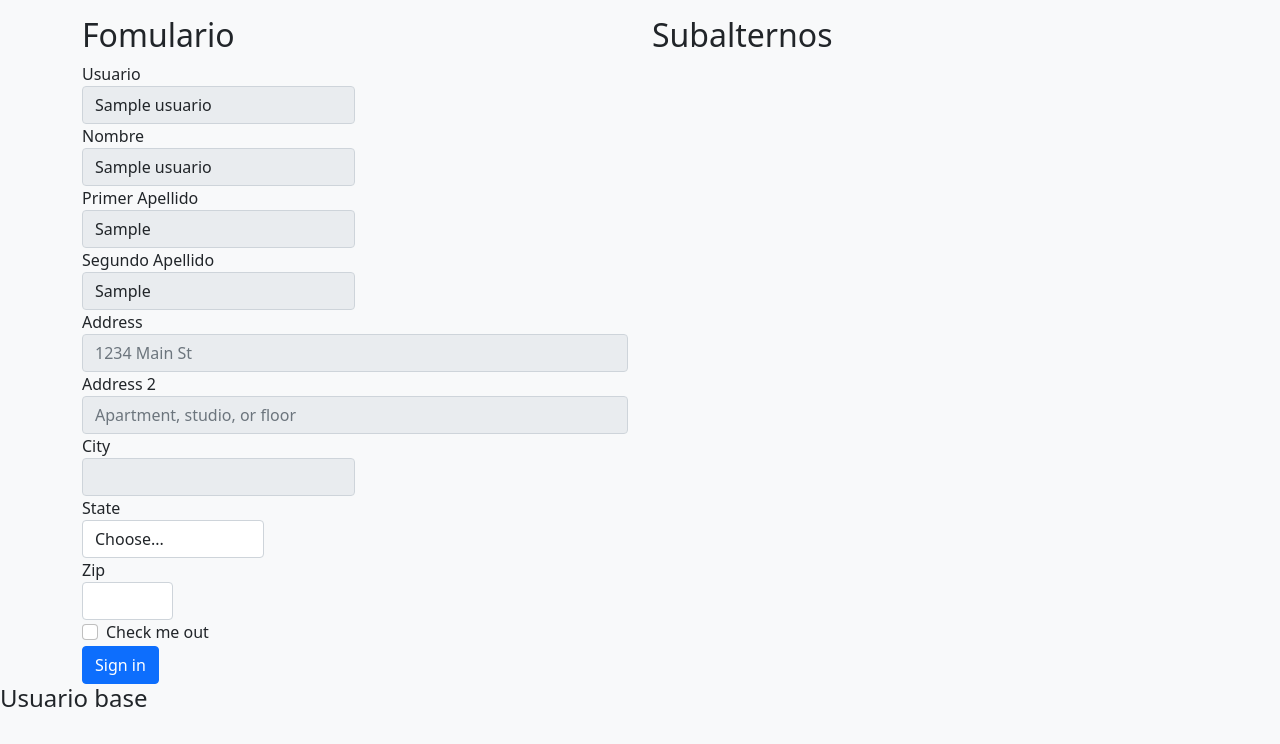
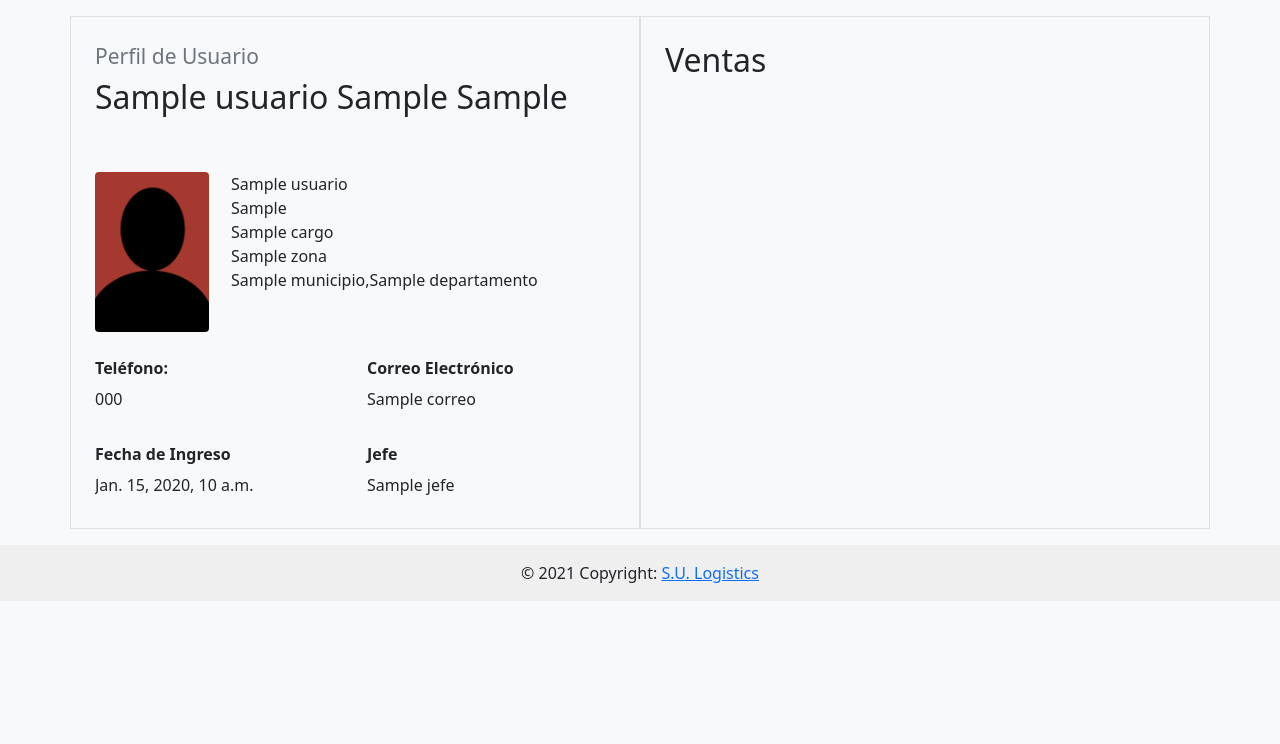
Before and after one commit to nikolo520/pr_tecnica, a Django app: template templates/usuario/detail.html in a window 1280 px wide. Shown: the part 56-800 px from the top of the page. Run offline with Django 3.2, Linux system fonts and the light colour scheme; the template is opened without the code that fills it: most values are stand-ins (such as "Sample title", 1, 10 or a date in 2020); some libraries are stand-ins or nearby versions.

Commit message:
Cambios en usuario

```diff
--- a/apps/usuario/models.py
+++ b/apps/usuario/models.py
@@ -12,11 +12,12 @@ class Usuario(models.Model):
     departamento = models.CharField(null=True,blank=True,max_length=50)
     municipio = models.CharField(null=True,blank=True,max_length=50)
     jefe = models.ForeignKey('self', related_name="origin", null=True, blank=True, on_delete=models.CASCADE,default='')
-    cargo = models.CharField(null=True,blank=True,max_length=50, choices=cargos_list)
-    email = models.CharField(null=True,blank=True,max_length=50)
+    cargo = models.CharField(null=True,blank=True,max_length=50, choices=cargos_list,default='Ejecutivo_Comercial')
+    correo = models.CharField(null=True,blank=True,max_length=50)
     telefono = models.CharField(null=True,blank=True,max_length=50)
     numero_empleado = models.CharField(null=True,blank=True,max_length=50)
     fecha_nacimiento = models.DateField()
     fecha_ingreso = models.DateField()
     identificacion = models.CharField(null=True,blank=True,max_length=50)
+    foto = models.FileField(upload_to='uploads/',default='')
     activo = models.BooleanField(default=True)
--- a/apps/usuario/urls.py
+++ b/apps/usuario/urls.py
@@ -1,9 +1,10 @@
 
 from django.urls import path
-from apps.usuario.views import index,detail,next
+from apps.usuario.views import index,detail,create,next
 from django.contrib.auth.decorators import login_required
 urlpatterns = [
     path('', login_required(index),name='index'),
     path('detail/<id_usuario>/', login_required(detail),name='detail'),
+    path('create/', login_required(create),name='create'),
     path('next/<usuario>/', login_required(next),name='next'),
 ]
--- a/templates/usuario/detail.html
+++ b/templates/usuario/detail.html
@@ -1,75 +1,60 @@
 {% extends 'base/base.html' %}
-
+{% load static %}
 {% block title %}  Detail {% endblock %}
 {% block header %}
-    <h4>Usuario {{ usuario.nombres }}</h4>
+
 {% endblock %}
 {% block content %}
     <div class="row">
-        <div class="col-6">
-            <h2>Fomulario</h2>
-            <form>
-                <div class="form-row">
+      <div class="col-md-6 border container p-4 mb-3">
+        <h4><small class="text-muted">Perfil de Usuario</small></h4>
+        <h2>{{ usuario.nombres }} {{ usuario.apellido1 }} {{ usuario.apellido2 }} </br></h2>
+        <br></br>
+        <div class="row">
+          <div class="form-group col-md-3">
+            <img src="{% static 'images/M1.jpg' %}" class="rounded mx-auto d-block profile_photo" alt="Perfil">
+          </div>
+          <div class="form-group col-md-9">
+            {{ usuario.usuario }}<br>
+            {{ usuario.numero_empleado }}<br>
+            {{ usuario.cargo }}<br>
+            {{ usuario.zona }}<br>
+            {{ usuario.municipio }},{{ usuario.departamento }}</br>
+          </div>
+        </div>
+        <br>
+        <div class="row">
           <div class="form-group col-md-6">
-                    <label for="inputEmail4">Usuario</label>
-                    <input type="text" class="form-control" id="inputEmail4" placeholder="Usuario" value="{{ usuario.usuario }}" readonly>
+            <label for="telefono"><strong>Teléfono:</strong></label>
+            <input type="text" class="form-control-plaintext" id="telefono" placeholder="Teléfono" value="{{ usuario.telefono }}" readonly>
           </div>
           <div class="form-group col-md-6">
-                    <label for="inputPassword4">Nombre</label>
-                    <input type="text" class="form-control" id="inputPassword4" placeholder="Nombres" value="{{ usuario.nombres }}" readonly>
+            <label for="correo"><strong>Correo Electrónico</strong></label>
+            <input type="text" class="form-control-plaintext" id="correo" placeholder="Correo Electrónico" value="{{ usuario.correo }}" readonly>
           </div>
         </div>
-                <div class="form-row">
+        </br>
+        <div class="row">
             <div class="form-group col-md-6">
-                      <label for="inputEmail4">Primer Apellido</label>
-                      <input type="text" class="form-control" id="inputEmail4" placeholder="Email" value="{{ usuario.apellido1 }}" readonly>
+              <label for="inputEmail4"><strong>Fecha de Ingreso</strong></label>
+              <input type="text" class="form-control-plaintext" id="inputEmail4" placeholder="Email" value="{{ usuario.fecha_ingreso }}" readonly>
             </div>
             <div class="form-group col-md-6">
-                      <label for="inputPassword4">Segundo Apellido</label>
-                      <input type="text" class="form-control" id="inputPassword4" placeholder="Password" value="{{ usuario.apellido2 }}" readonly>
+              <label for="inputPassword4"><strong>Jefe</strong></label>
+              <input type="text" class="form-control-plaintext" id="inputPassword4" placeholder="Password" value="{{ usuario.jefe }}" readonly>
             </div>
           </div>
-                <div class="form-group">
-                  <label for="inputAddress">Address</label>
-                  <input type="text" class="form-control" id="inputAddress" placeholder="1234 Main St" readonly>
         </div>
-                <div class="form-group">
-                  <label for="inputAddress2">Address 2</label>
-                  <input type="text" class="form-control" id="inputAddress2" placeholder="Apartment, studio, or floor" readonly>
-                </div>
-                <div class="form-row">
-                  <div class="form-group col-md-6">
-                    <label for="inputCity">City</label>
-                    <input type="text" class="form-control" id="inputCity" readonly>
-                  </div>
-                  <div class="form-group col-md-4">
-                    <label for="inputState">State</label>
-                    <select id="inputState" class="form-control">
-                      <option selected>Choose...</option>
-                      <option>...</option>
-                    </select>
-                  </div>
-                  <div class="form-group col-md-2">
-                    <label for="inputZip">Zip</label>
-                    <input type="text" class="form-control" id="inputZip">
-                  </div>
-                </div>
-                <div class="form-group">
-                  <div class="form-check">
-                    <input class="form-check-input" type="checkbox" id="gridCheck">
-                    <label class="form-check-label" for="gridCheck">
-                      Check me out
-                    </label>
-                  </div>
-                </div>
-                <button type="submit" class="btn btn-primary">Sign in</button>
-              </form>
-        </div>
-        <div class="col-6">
+
+        {% if flag %}
+          <div class="col-md-6 border container p-4 mb-3">
             <h2>Subalternos</h2>
           </div>
+        {% else %}
+          <div class="col-md-6 border container p-4 mb-3">
+            <h2>Ventas</h2>
+        </div>
+        {% endif %}
+
     </div>
 {% endblock %}
-{% block footer %}
-    <h4>Usuario base</h4>
-{% endblock %}
```
Also changed, not shown: apps/usuario/views.py (+9 -1 lines), templates/usuario/edit.html (added, +75 -0 lines), templates/venta/detail.html (added, +18 -0 lines). Lines whose indentation alone changed are shown as unchanged.
